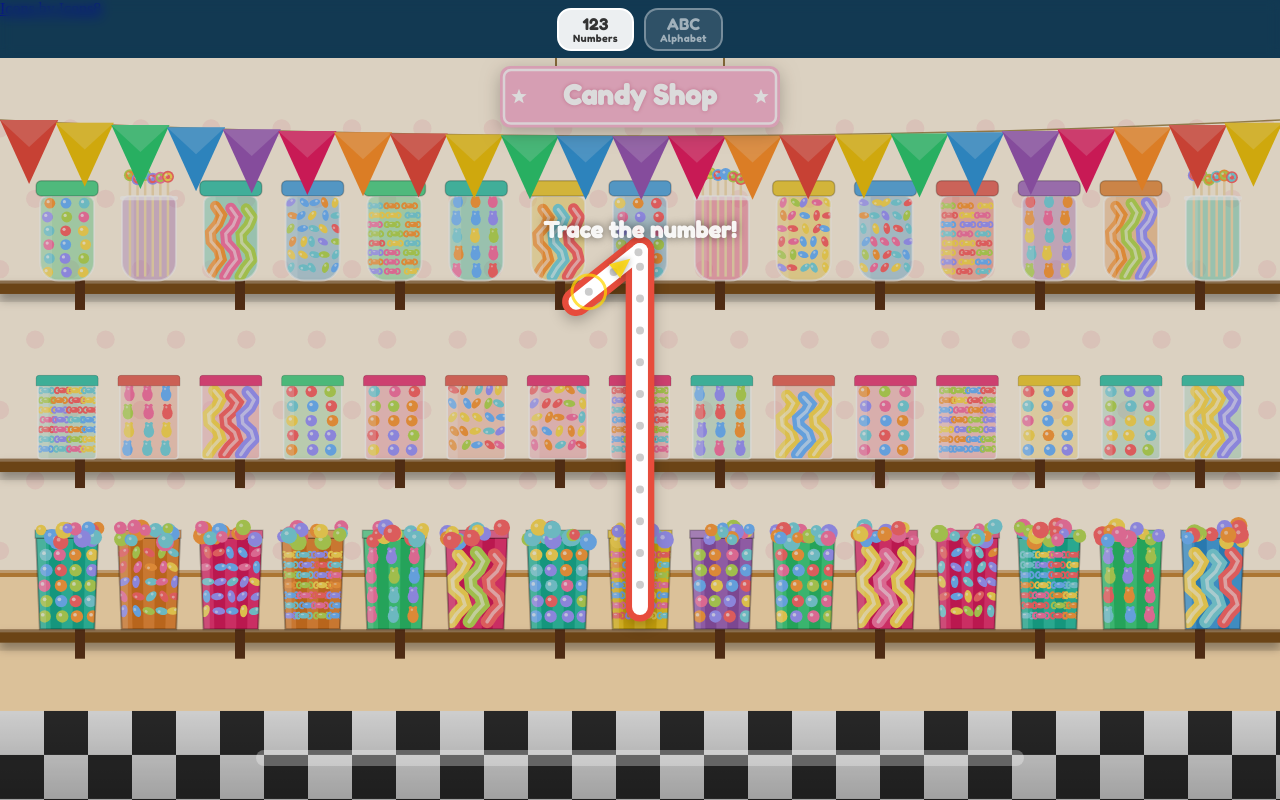
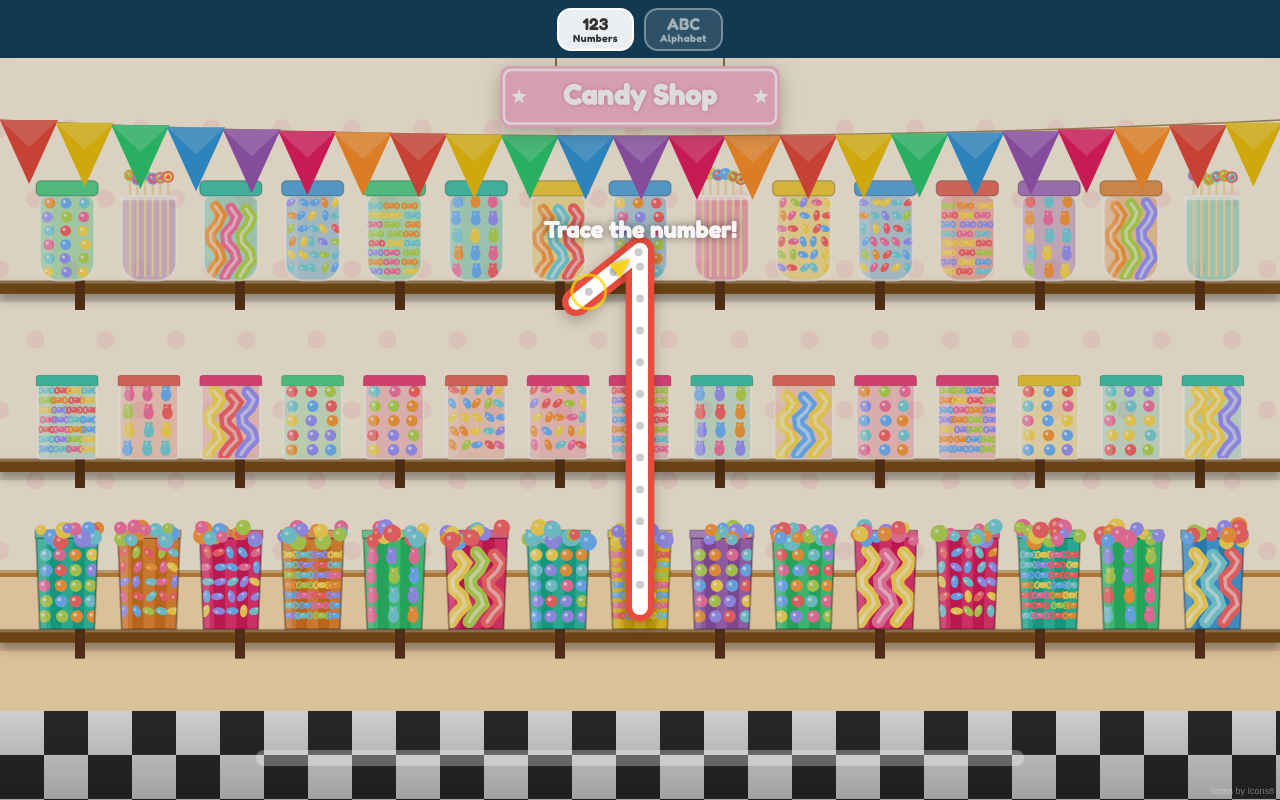
Before and after one commit to Golden-Vibe-Coder/tap-learn-universe, a plain HTML site: page index.html in a window 1280 px wide. Drawn offline with Linux system fonts and the light colour scheme.

Commit message:
Update canvas and UI styles

```diff
--- a/style.css
+++ b/style.css
@@ -86,3 +86,18 @@ body {
   display: block;
   touch-action: none;
 }
+
+/* ── Icons8 attribution ────────────────────────────────────────────────────── */
+
+#attribution {
+  position: fixed;
+  bottom: 4px;
+  right: 6px;
+  font-size: 9px;
+  color: rgba(255,255,255,0.4);
+  text-decoration: none;
+  pointer-events: auto;
+  z-index: 10;
+  font-family: sans-serif;
+}
+#attribution:hover { color: rgba(255,255,255,0.8); }
```
